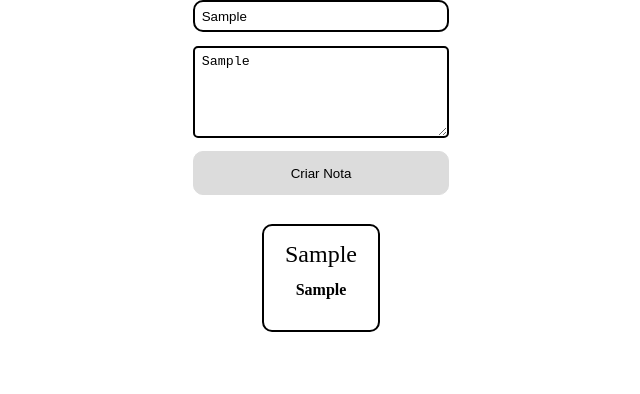
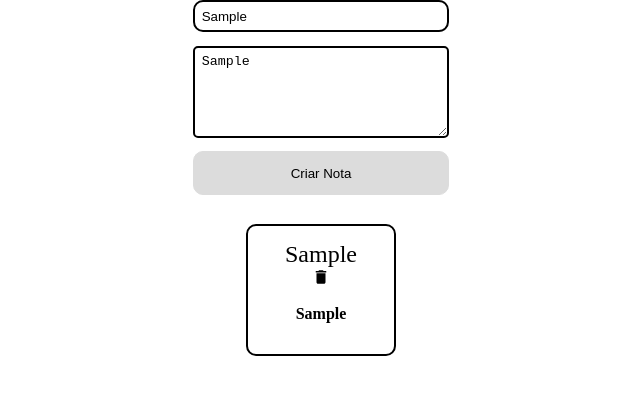
Before and after one commit to Jojoreoli/React-Alura, a React (Create React App) app in the folder EntendendoBiblioteca/ceep/: page / in a window 1280 px wide. Both pictures are taken after typing "Sample", "Sample" into the empty fields and a click on the button "Criar Nota". Shown: the top 394 px of the page, without its empty margins (319-959 px from the left). Built offline with nearby package versions, Linux system fonts and the light colour scheme.

Commit message:
Delete Funcionando
Agora é possível apagar cards

```diff
--- a/EntendendoBiblioteca/ceep/src/App.js
+++ b/EntendendoBiblioteca/ceep/src/App.js
@@ -22,12 +22,24 @@ class App extends Component {
     this.setState(novoEstado)
   }
 
+  deletarNota(index) {
+    // Colocando o array de notas em uma variavel para facilidade de manipulação
+    let arrayNotas = this.state.notas;
+    // Deletando com o splice
+    arrayNotas.splice(index,1);
+    // Substituindo o array pelo array deletado
+    this.setState({notas:arrayNotas});
+  }
+
   render() {
     return (
       <section className="conteudo">
         {/* criarNota é uma propriedade customizada, passada para poder chamar um método da classe pai dentro da filha */}
         <FormularioCadastro criarNota={this.criarNota.bind(this)} />
-        <ListaDeNotas notas={this.state.notas}/>
+        <ListaDeNotas
+          apagarNota={this.deletarNota.bind(this)}
+          notas={this.state.notas}
+        />
       </section>
     );
   }
--- a/EntendendoBiblioteca/ceep/src/components/CardNota/CardNota.jsx
+++ b/EntendendoBiblioteca/ceep/src/components/CardNota/CardNota.jsx
@@ -1,12 +1,21 @@
 import { Component } from "react";
 import "./estilo.css";
+import { ReactComponent as Deleteicon } from "../../Assets/deleteicon.svg";
+// Ao importar o svg como um comonente importante usar letra maiuscula no começo
 
 class CardNota extends Component {
+
+  apagar(){
+    const indice = this.props.indice;
+    this.props.apagarNota(indice);
+  }
+
   render() {
     return (
       <section className="card-nota">
         <header className="card-nota__cabecalho">
-          <h3 className= "card-nota__titulo">{this.props.titulo}</h3>
+          <h3 className="card-nota__titulo">{this.props.titulo}</h3>
+          <Deleteicon onClick={this.apagar.bind(this)}/>
         </header>
         <p className="card-nota__texto">{this.props.texto}</p>
       </section>
--- a/EntendendoBiblioteca/ceep/src/components/CardNota/estilo.css
+++ b/EntendendoBiblioteca/ceep/src/components/CardNota/estilo.css
@@ -6,6 +6,7 @@
   border: black solid 2px;
   border-radius: 10px;
   padding: 1rem;
+  max-width: 25rem;
 }
 
 .card-nota__cabecalho {
@@ -17,4 +18,7 @@
   margin: 1rem;
   font-weight: 700;
   color: black;
+  word-wrap:break-word;
+  padding: 0 1em;
+  max-width: 100%;
 }
--- a/EntendendoBiblioteca/ceep/src/components/FormularioCadastro/FormularioCadastro.jsx
+++ b/EntendendoBiblioteca/ceep/src/components/FormularioCadastro/FormularioCadastro.jsx
@@ -13,7 +13,6 @@ class FormularioCadastro extends Component {
   _handleMudancaDeTitulo(evento) {
     evento.stopPropagation();
     this.titulo = evento.target.value;
-    console.log(this.titulo);
   }
 
   _handleMudancaDeTexto(evento) {
--- a/EntendendoBiblioteca/ceep/src/components/ListaDeNotas/ListaDeNotas.jsx
+++ b/EntendendoBiblioteca/ceep/src/components/ListaDeNotas/ListaDeNotas.jsx
@@ -3,7 +3,6 @@ import CardNota from "../CardNota/CardNota";
 import "./estilo.css";
 
 class ListaDeNotas extends Component {
-
   render() {
     return (
       <ul className="listaDeNotas">
@@ -13,7 +12,12 @@ class ListaDeNotas extends Component {
         {this.props.notas.map((nota, index) => {
           return (
             <li key={index} className="listaDeNotas__item">
-              <CardNota titulo={nota.titulo} texto={nota.texto} />
+              <CardNota
+                indice={index}
+                apagarNota={this.props.apagarNota}
+                titulo={nota.titulo}
+                texto={nota.texto}
+              />
             </li>
           );
         })}
```
Also changed, not shown: EntendendoBiblioteca/ceep/src/Assets/deleteicon.svg (added).
